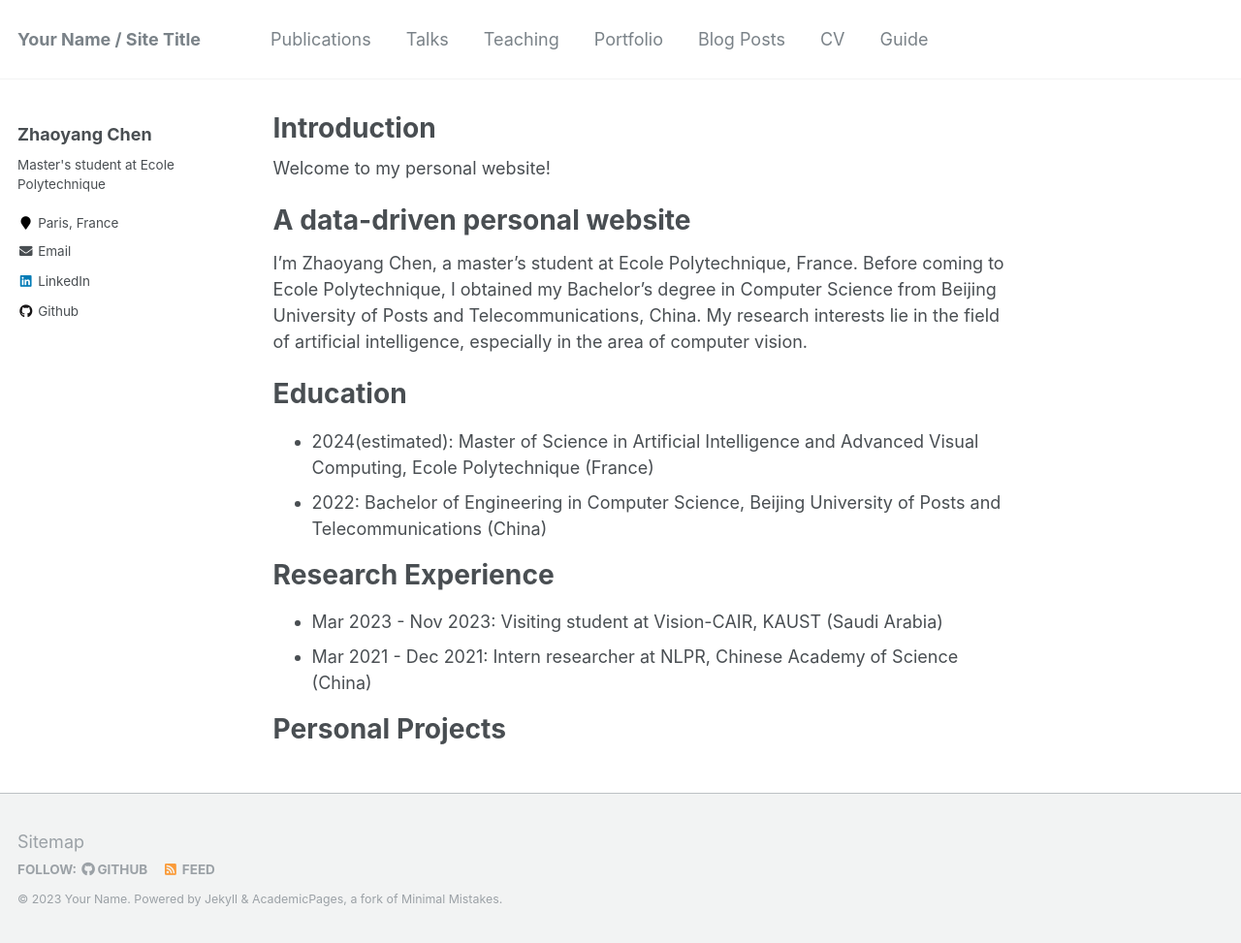
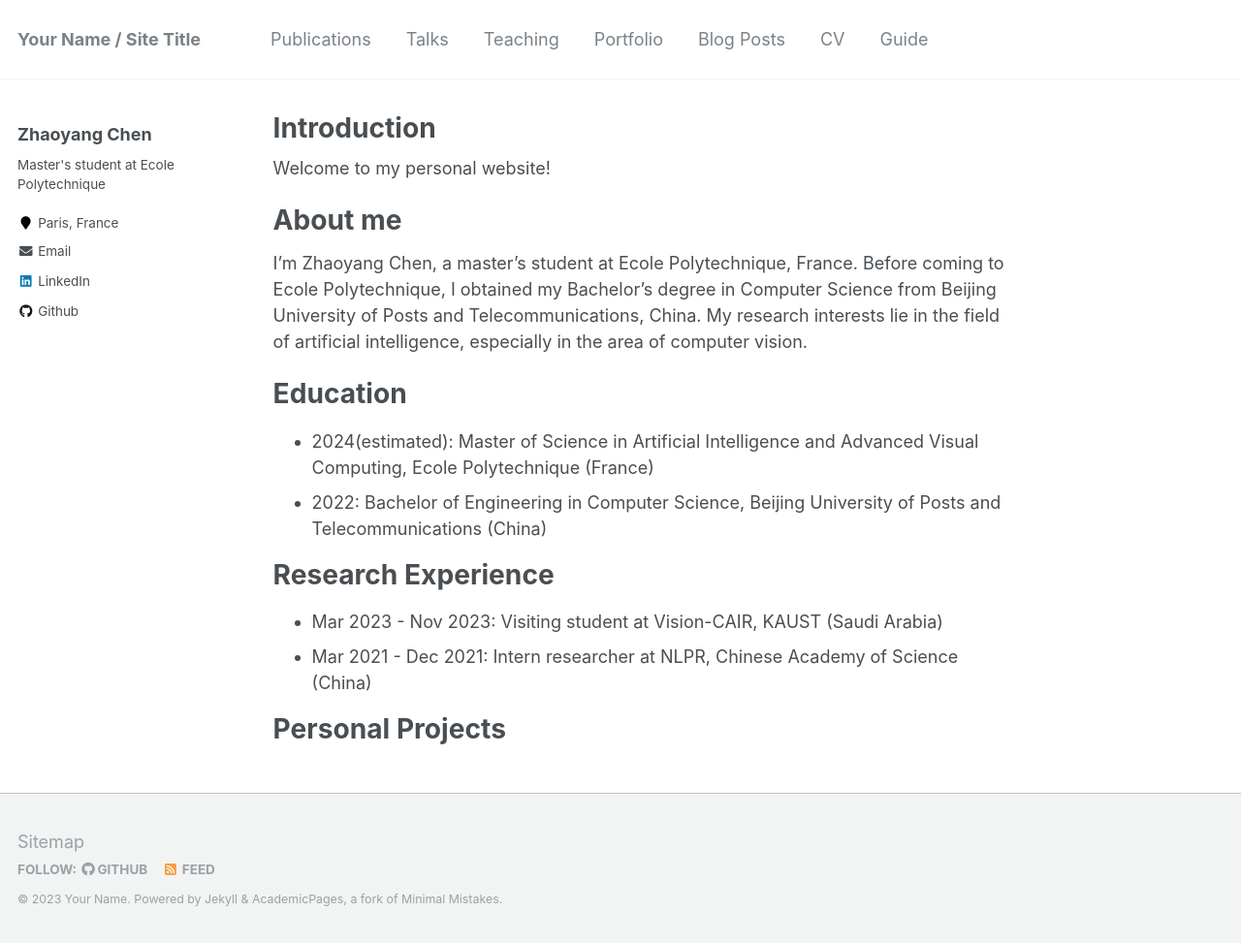
Before and after one commit to czy20000902/czy20000902.github.io, a Jekyll site: the page built from _pages/about.md, in a window 1280 px wide. Shown: the whole page at 97% size. Built offline with Jekyll 4.4.1, drawn with Linux system fonts in a browser that asks for light colours.

Commit message:
Update about.md

```diff
--- a/_pages/about.md
+++ b/_pages/about.md
@@ -10,7 +10,7 @@
 
 Welcome to my personal website!
 
-A data-driven personal website
+About me
 ======
 I'm Zhaoyang Chen, a master's student at Ecole Polytechnique, France. Before coming to Ecole Polytechnique, I obtained
 my Bachelor's degree in Computer Science from Beijing University of Posts and Telecommunications, China. My research
```
